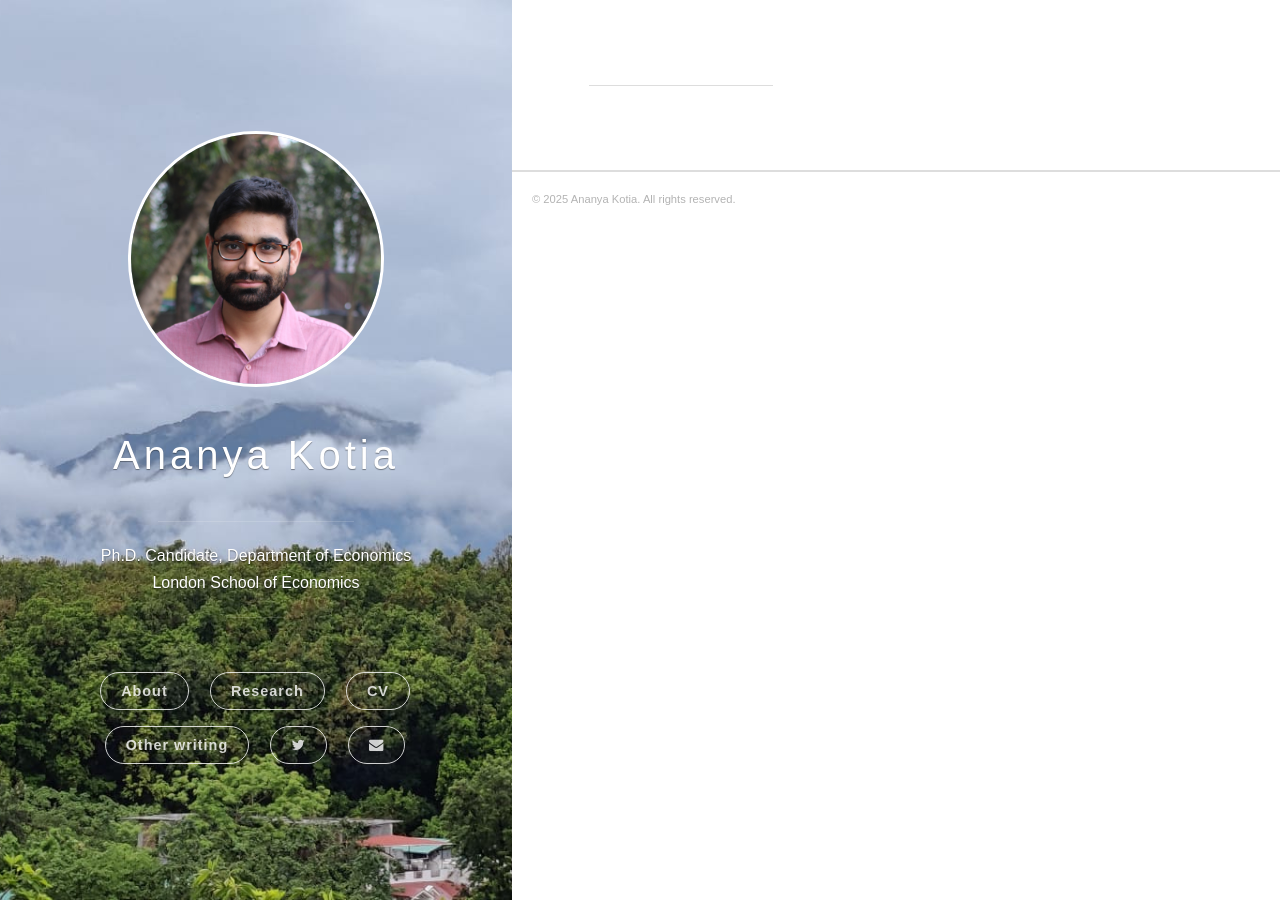
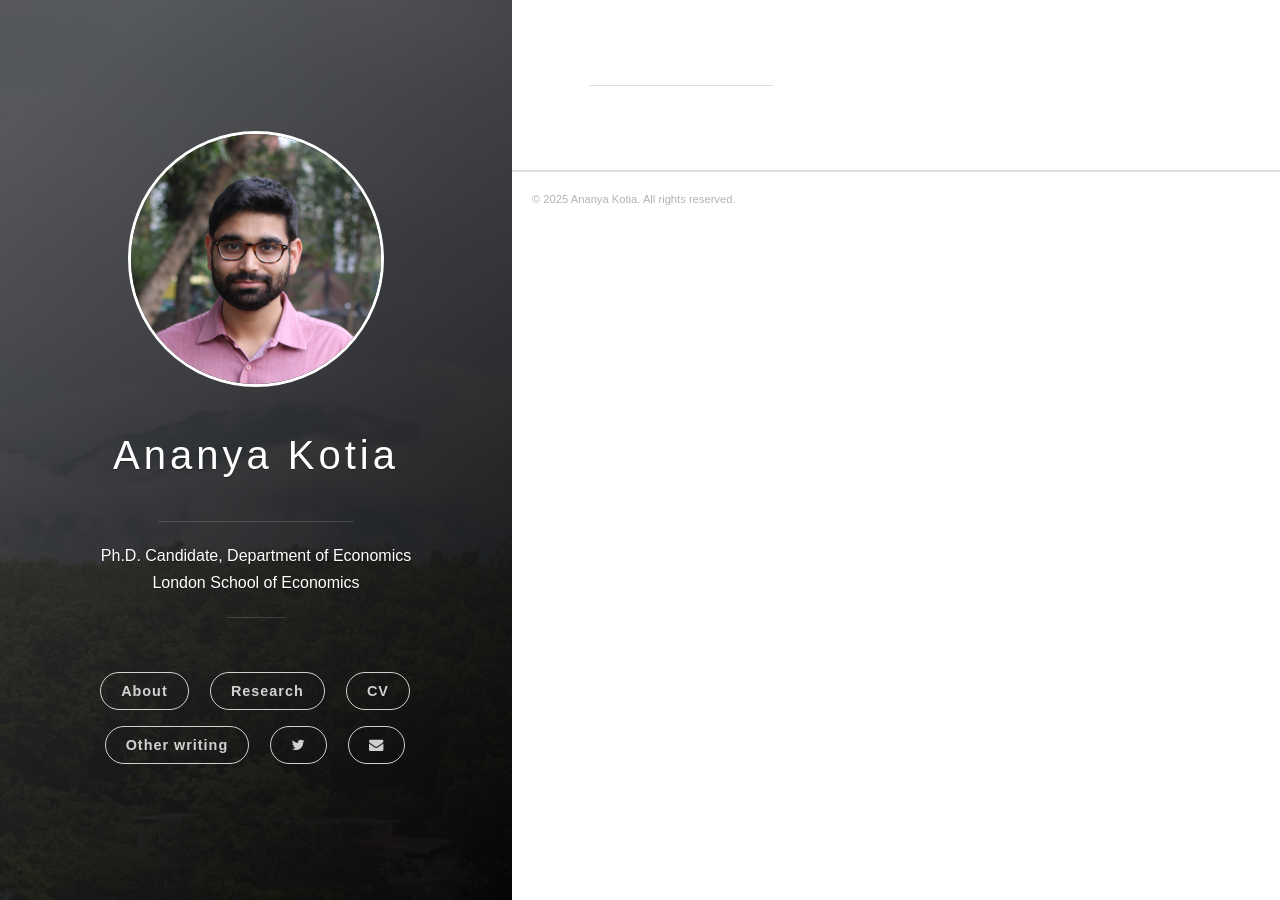
Before and after one commit to ananyakotia/ananyakotia.github.io, a Jekyll site: the page built from index.html, in a window 1280 px wide. Built offline with Jekyll 4.4.1, drawn with Linux system fonts in a browser that asks for light colours; some web fonts are replaced; the list of posts is cut into pages by our own code; a style sheet for code colours, icons or effects is not loaded.

Commit message:
Update header.html

```diff
--- a/_includes/header.html
+++ b/_includes/header.html
@@ -39,5 +39,7 @@
       </div>
 
     </div>
+
+    <div class="panel-cover--overlay"></div>
   </div>
 </header>
```
